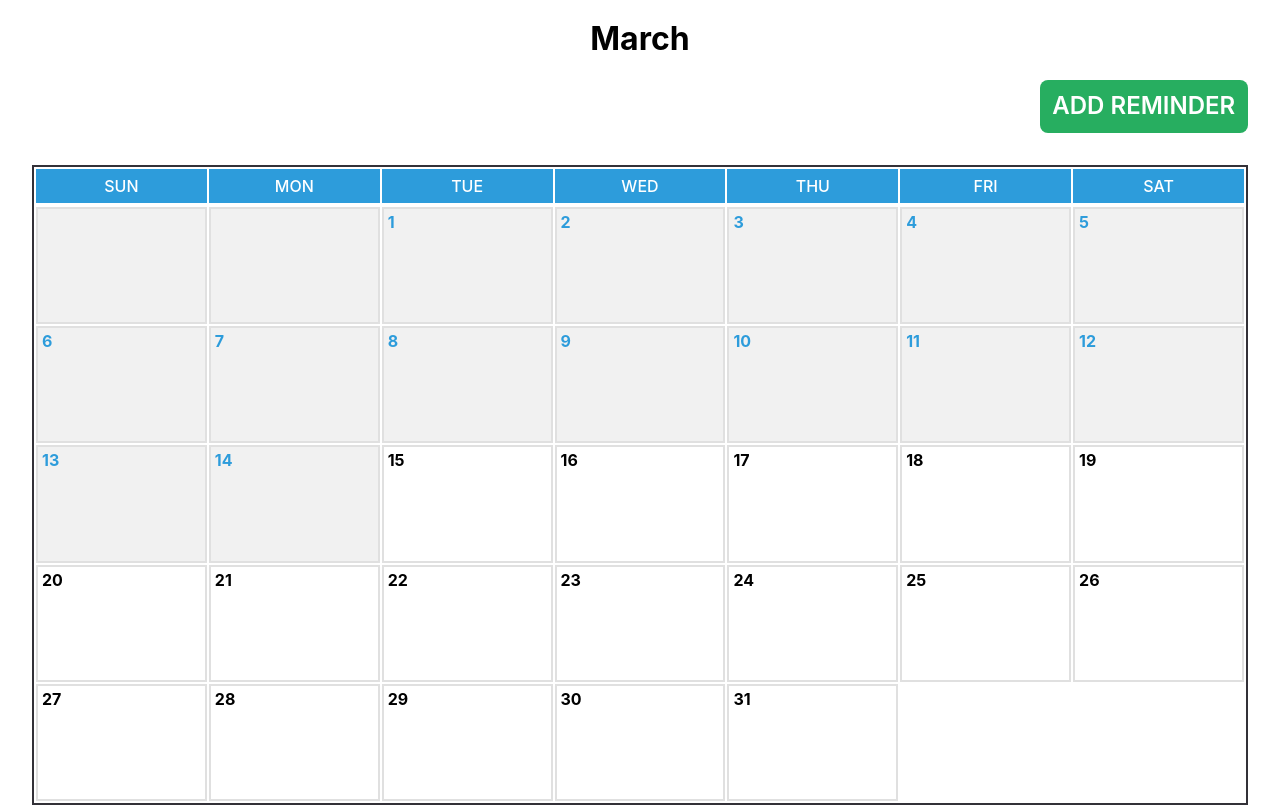
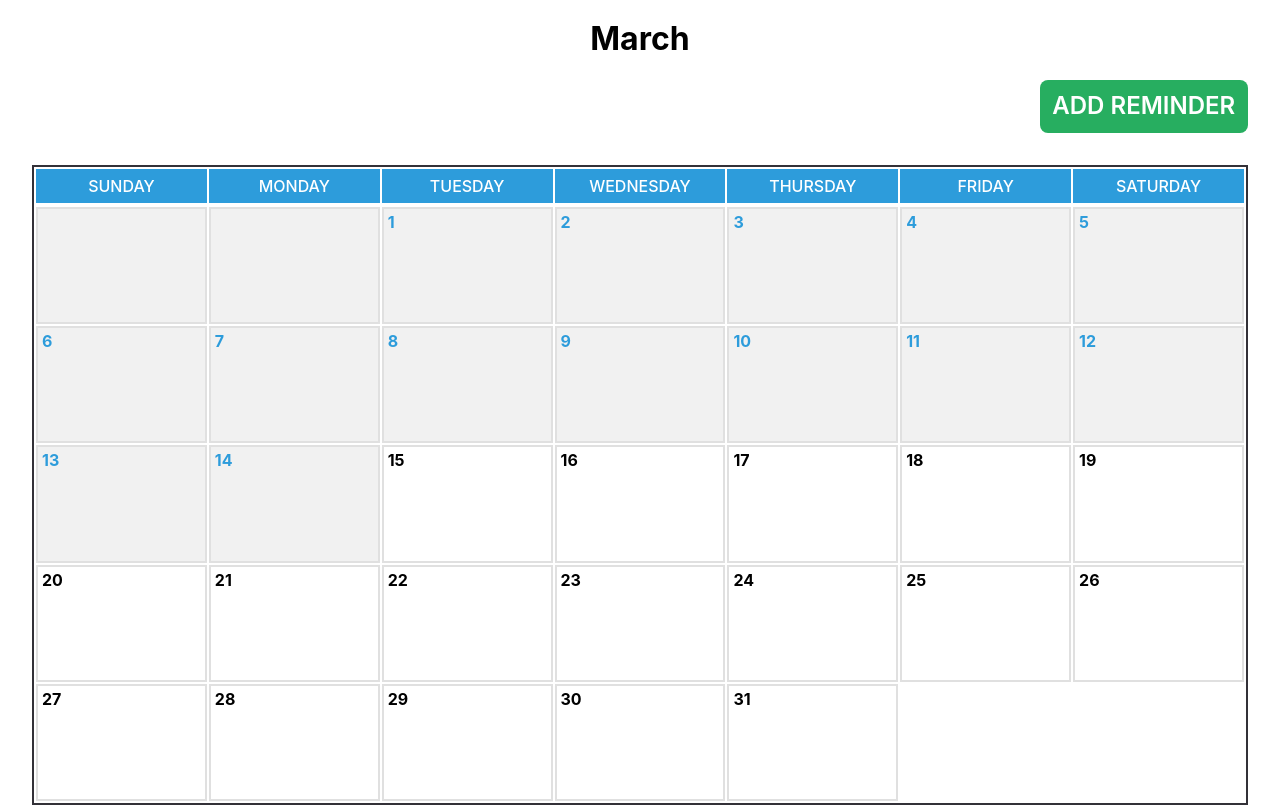
Before and after one commit to dheysonalves/jobsity-calendar-reminder, a React (Create React App) app: page / in a window 1280 px wide. Built offline with nearby package versions, Linux system fonts and the light colour scheme.

Commit message:
feat: update calendar features

```diff
--- a/src/components/calendar/Calendar.js
+++ b/src/components/calendar/Calendar.js
@@ -26,7 +26,9 @@ export default function Calendar() {
 	const RenderModal = useCallback(() => {
 		let specificReminder = null;
 
-		specificReminder = reminders.find(item => item.id === daySelected);
+		if (daySelected) {
+			specificReminder = reminders.find(item => item.id === daySelected);
+		}
 
 		return (
 			<Modal handleShowModal={() => dispatch(handleShowModal(false))} showModal={showModal}>
@@ -34,8 +36,6 @@ export default function Calendar() {
 			</Modal>
 		);
 	}, [reminders, showModal, daySelected, dispatch]);
-
-	console.log(showModal);
 
 	return (
 		<div className="container">
--- a/src/components/calendar/calendarSlice.js
+++ b/src/components/calendar/calendarSlice.js
@@ -25,7 +25,6 @@ export const calendarSlice = createSlice({
 				state.weatherStatus = 'loading';
 			})
 			.addCase(dateWeatherConditionsThunk.fulfilled, (state, action) => {
-				console.log(action.payload);
 				state.weatherStatus = 'idle';
 				state.weather = action.payload;
 			});
--- a/src/components/reminderForm/reminderForm.js
+++ b/src/components/reminderForm/reminderForm.js
@@ -15,7 +15,7 @@ import { handleShowModal } from '../modal/modalSlice';
 
 const Reminderform = ({ reminderData }) => {
 	const dispatch = useDispatch();
-	const { weather } = useSelector(selectCalendar);
+	const { weather, weatherStatus  } = useSelector(selectCalendar);
 	const { reminders } = useSelector(selectReminder);
 	const { currentTime, endOfMonth, startOfMonth } = useCurrentDateTime();
 	const { data, setData, handleSubmit, handleInputChange, errors } = useForm({
@@ -142,7 +142,7 @@ const Reminderform = ({ reminderData }) => {
 					{errors.color && <p className="form-error">{errors.color}</p>}
 				</div>
 			</div>
-			<Button type="submit" text='SUBMIT' color='success' />
+			<Button type="submit" text='SUBMIT' color='success' isDisabled={weatherStatus === 'loading'} />
 		</form>
 	);
 };
--- a/src/hooks/useCalendar.js
+++ b/src/hooks/useCalendar.js
@@ -3,7 +3,7 @@ import moment from 'moment';
 
 function useCalendar(reminders, onDayClick) {
 	const [dateObject] = useState(moment());
-	const weekdayshort = moment.weekdaysShort();
+	const weekdayshort = moment.weekdays();
 
 	const weekdayshortname = weekdayshort.map(day => {
 		return (
@@ -50,6 +50,7 @@ function useCalendar(reminders, onDayClick) {
 					{
 						reminders.filter(item => item.day === day.toString()).map((item, key) => {
 							const isBgYellow = item.color === 'yellow' ? 'yellow-case' : '';
+
 							return (
 								<div key={key} className={`reminder-container  ${item.color}-bg`} onClick={e =>
 									onDayClick(e, item.id)
@@ -61,10 +62,10 @@ function useCalendar(reminders, onDayClick) {
 										{
 											item.weather && (
 												<div className='weather-container'>
-													<span className="reminder-description">
+													<span className={`reminder-description ${isBgYellow}`}>
 														Weather: {item.weather.main} /
 													</span>
-													<span className='reminder-description'>
+													<span className={`reminder-description ${isBgYellow}`}>
 														{item.weather.description}
 													</span>
 												</div>
```
